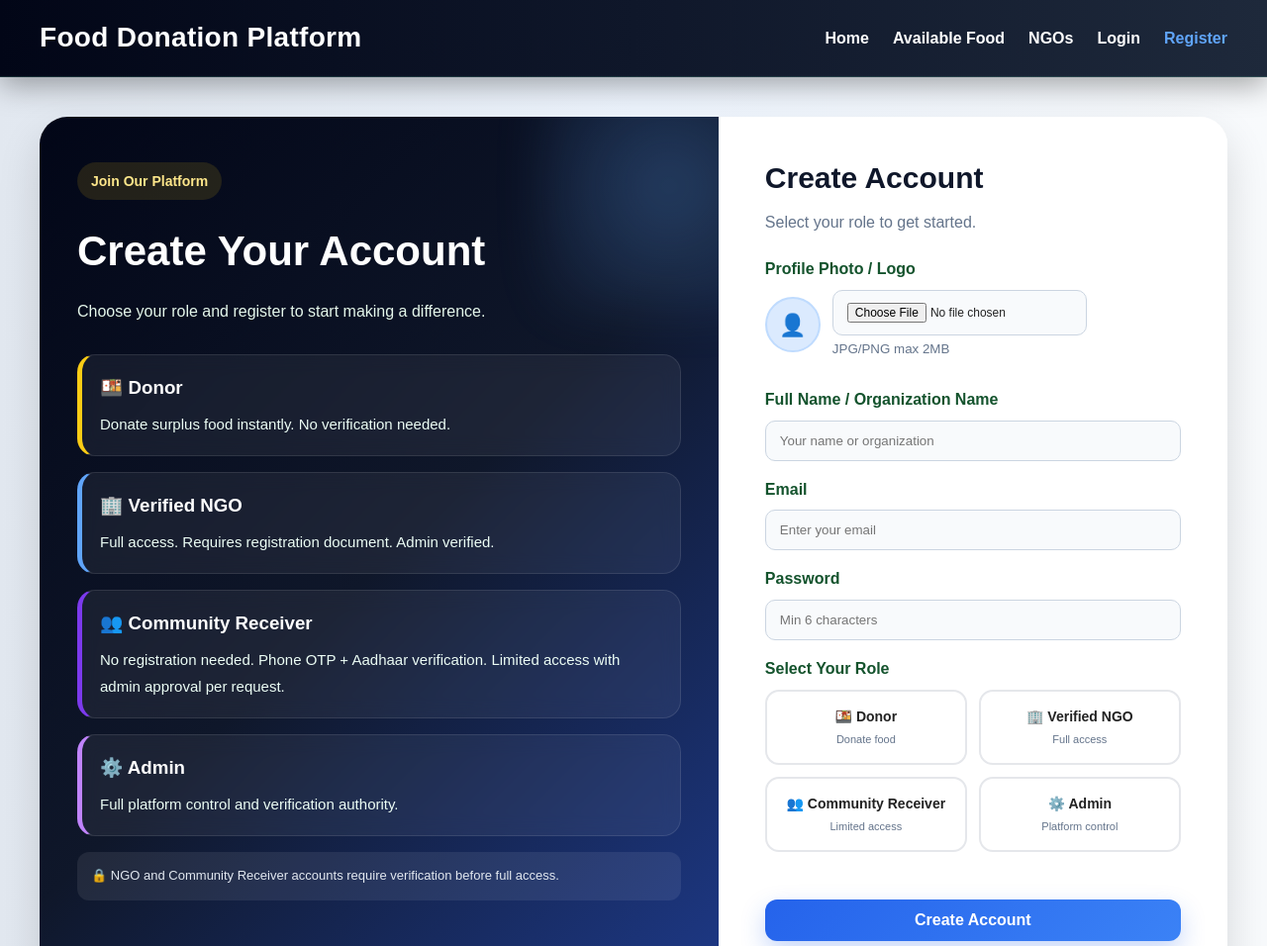
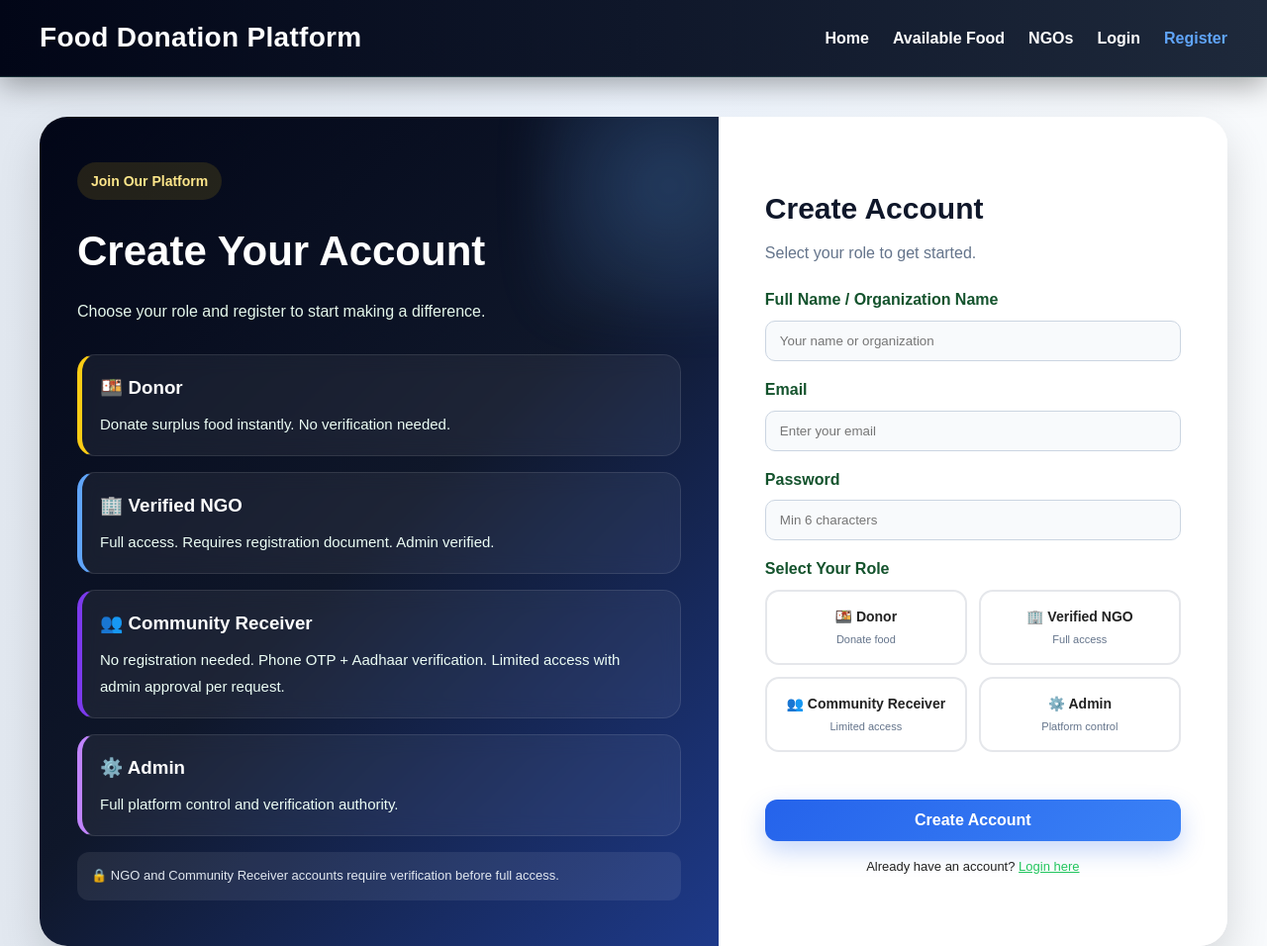
Before and after one commit to dhruvtalmale435-lab/food-donation-platform, a plain HTML site: page register.html in a window 1280 px wide. Shown: the top 956 px of the page at 99% size. Drawn offline with nearby package versions, Linux system fonts and the light colour scheme.

Commit message:
Removed logo upload from register, added icons to navbar

```diff
--- a/auth.js
+++ b/auth.js
@@ -64,7 +64,7 @@ function setupRoleNavbar() {
   if (!existingProfile) {
     const profileLi = document.createElement("li");
     profileLi.id = "navProfile";
-    profileLi.innerHTML = `<a href="profile.html">👤 Profile</a>`;
+    profileLi.innerHTML = `<a href="profile.html" style="display:flex;align-items:center;gap:5px;"><span style="font-size:18px;">👤</span> Profile</a>`;
     logoutLink.parentElement.parentElement.insertBefore(profileLi, logoutLink.parentElement);
   }
 
@@ -73,7 +73,7 @@ function setupRoleNavbar() {
   if (!existingMap) {
     const mapLi = document.createElement("li");
     mapLi.id = "navLiveMap";
-    mapLi.innerHTML = `<a href="live-tracking.html">📍 Live Map</a>`;
+    mapLi.innerHTML = `<a href="live-tracking.html" style="display:flex;align-items:center;gap:5px;"><span style="font-size:18px;">📍</span> Live Map</a>`;
     logoutLink.parentElement.parentElement.insertBefore(mapLi, logoutLink.parentElement);
   }
 
--- a/register.html
+++ b/register.html
@@ -34,9 +34,9 @@
     .pending-screen h3 { font-size:22px; margin-bottom:10px; }
     .pending-steps { background:#f8fafc; border-radius:12px; padding:16px; margin-top:16px; text-align:left; }
     .pending-steps li { color:#334155; margin-bottom:8px; font-size:14px; }
-    .logo-wrap { display:flex; align-items:center; gap:12px; margin-bottom:12px; }
-    .logo-circle { width:56px; height:56px; border-radius:50%; background:#dbeafe; display:flex; align-items:center; justify-content:center; font-size:22px; border:2px solid #bfdbfe; flex-shrink:0; }
-    .logo-preview-img { width:56px; height:56px; border-radius:50%; object-fit:cover; border:2px solid #22c55e; display:none; flex-shrink:0; }
+    .logo-wrap { display:none; }
+    .logo-circle { display:none; }
+    .logo-preview-img { display:none; }
     .otp-row { display:flex; gap:8px; }
     .otp-row input { flex:1; }
     .otp-row button { white-space:nowrap; padding:0 14px; font-size:13px; }
@@ -99,18 +99,7 @@
 
             <form id="registerForm" class="modern-form">
 
-              <!-- Logo Upload -->
-              <div class="form-group">
-                <label>Profile Photo / Logo</label>
-                <div class="logo-wrap">
-                  <div class="logo-circle" id="logoCircle">👤</div>
-                  <img id="logoPreviewImg" class="logo-preview-img" src="" alt="preview"/>
-                  <div>
-                    <input type="file" id="logoFile" accept="image/*" style="font-size:12px;" onchange="previewLogo(this)"/>
-                    <small style="color:#64748b;display:block;margin-top:3px;">JPG/PNG max 2MB</small>
-                  </div>
-                </div>
-              </div>
+              <!-- Logo Upload removed - can be added from Profile page after registration -->
 
               <div class="form-group">
                 <label for="regName">Full Name / Organization Name</label>
```
